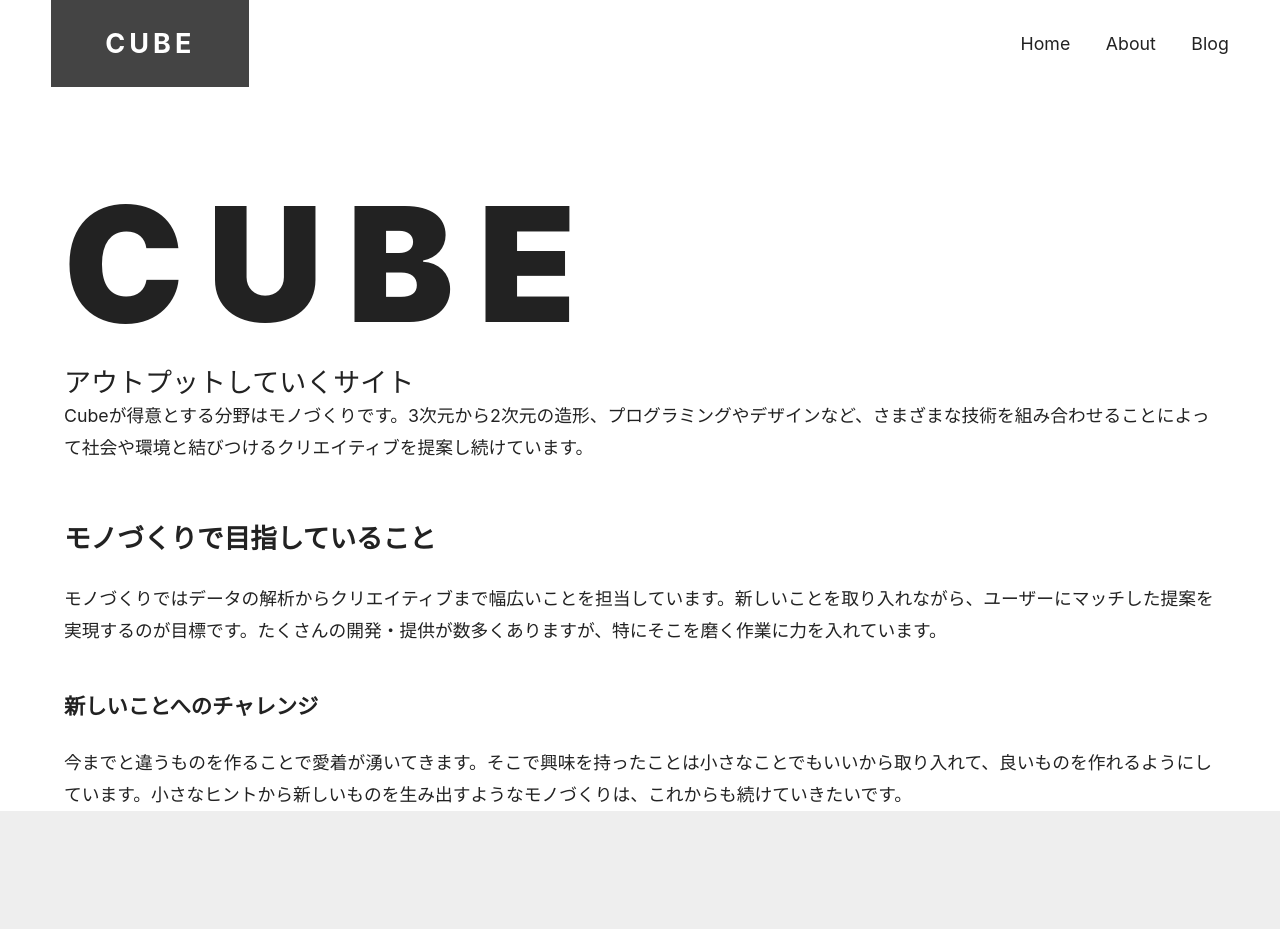
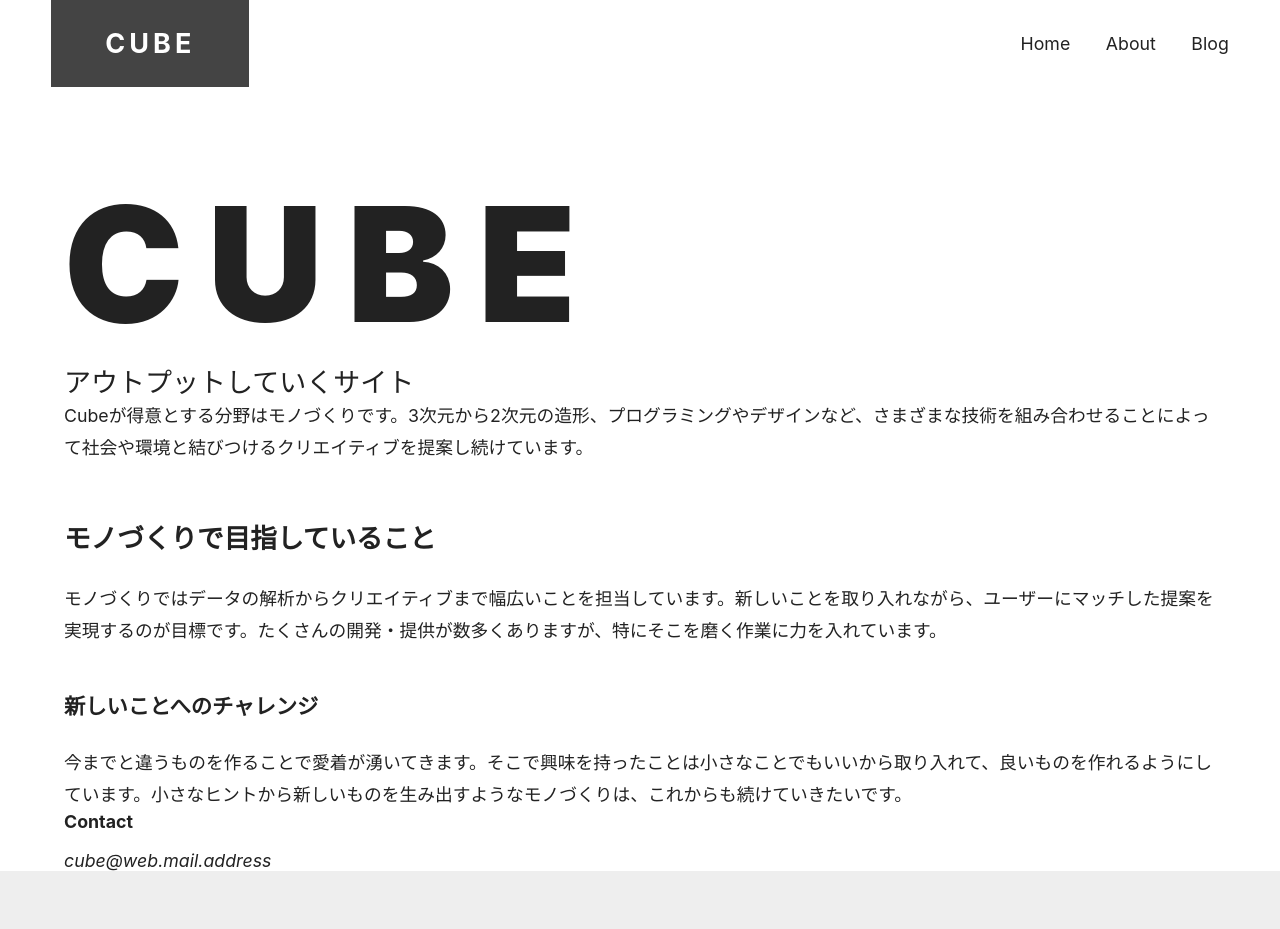
Before and after one commit to its22013/next-fastblog, a Next.js app: page /about in a window 1280 px wide. Shown: the top 929 px of the page. Built offline with nearby package versions, Linux system fonts and the light colour scheme.

Commit message:
4.7 Contact作成

```diff
--- /dev/null
+++ b/components/contact.js
@@ -0,0 +1,10 @@
+import styles from 'styles/contact.module.css'
+
+export default function Contact () {
+  return (
+    <div className={styles.stack}>
+      <h3 className={styles.heading}>Contact</h3>
+      <address>cube@web.mail.address</address>
+    </div>
+  )
+}
--- a/pages/about.js
+++ b/pages/about.js
@@ -1,6 +1,8 @@
 import Container from 'components/container'
 import Hero from 'components/hero'
 import PostBody from 'components/post-body'
+import Contact from 'components/contact'
+
 export default function About () {
   return (
     <Container>
@@ -18,6 +20,8 @@
           今までと違うものを作ることで愛着が湧いてきます。そこで興味を持ったことは小さなことでもいいから取り入れて、良いものを作れるようにしています。小さなヒントから新しいものを生み出すようなモノづくりは、これからも続けていきたいです。
         </p>
       </PostBody>
+
+      <Contact />
     </Container>
   )
 }
--- /dev/null
+++ b/styles/contact.module.css
@@ -0,0 +1,7 @@
+.stack > * + * {
+    margin-top: var(--stack-space, 1em);
+}
+
+.heading {
+    font-size: var(--body);
+}
```
